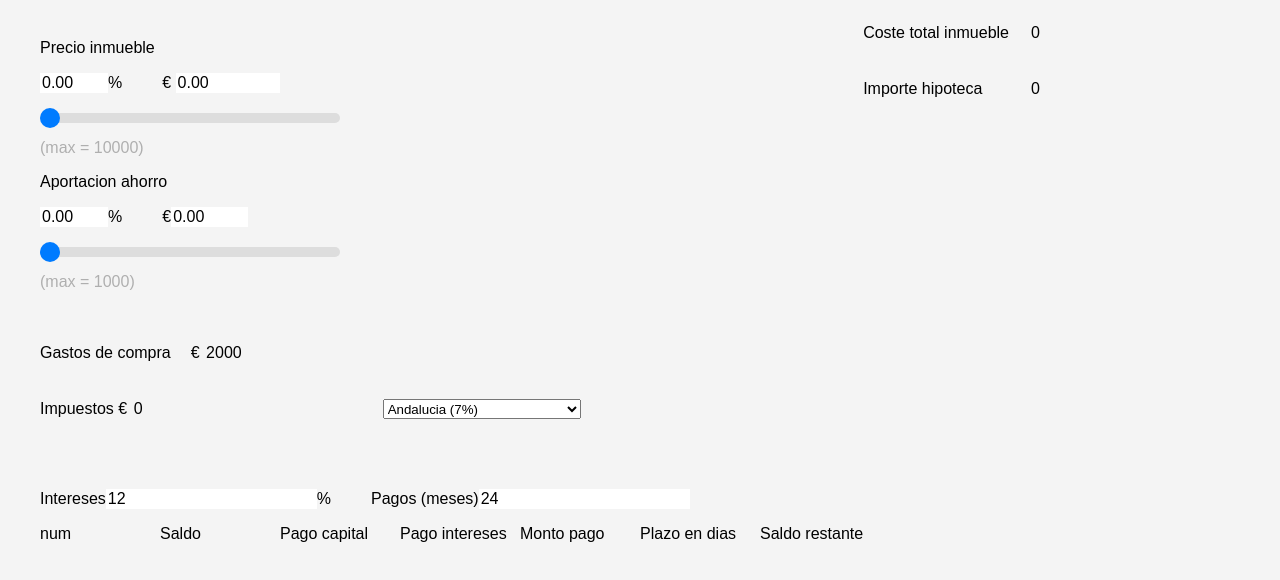
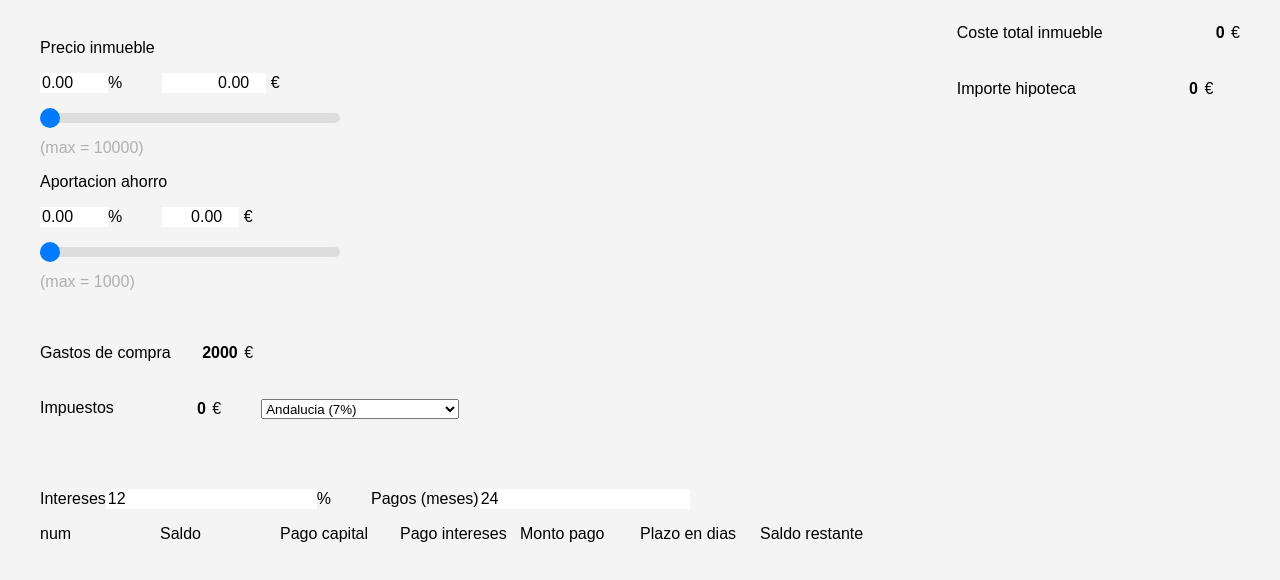
Before and after one commit to abelardogg/amortization-table, a plain HTML site: page index.html in a window 1280 px wide. Drawn offline with nearby package versions, Linux system fonts and the light colour scheme.

Commit message:
style fixes

```diff
--- a/index.html
+++ b/index.html
@@ -34,7 +34,7 @@
 
         input:read-only{
             background-color: transparent;
-
+           font-weight: bold;
         }
 
     </style>
@@ -57,8 +57,9 @@
                     </div>
                     <!-- set the max quantity you want -->
                     <div>
+                        <input type="number" class="slider-unit-quantity" min="0" max="10000" value="0" style="width:100px; text-align: right;">
                         <span>€</span>
-                        <input type="number" class="slider-unit-quantity" min="0" max="10000" value="0" style="width:100px">
+
                     </div>
 
                 </div>
@@ -79,7 +80,8 @@
                         <input type="number" class="slider-percentage" min="0" max="100" value="0"><span>%</span>
                     </div>
                     <div>
-                        <span>€</span><input type="number" class="slider-unit-quantity" min="0" max="1000" value="100">
+                        <input type="number" class="slider-unit-quantity" min="0" max="1000" value="100" style="text-align: right;">
+                        <span>€</span>
                     </div>
                 </div>
 
@@ -98,17 +100,18 @@
             <div style="display: flex ; align-items: center;  gap: 20px;">
                 <label for="purchase-expenses">Gastos de compra</label>
                 <div>
+                    <input id="purchase-expenses" type="text" name="purchase-expenses" readonly value="2000" style="text-align: right; width: 45px;">
                     <span>€</span>
-                    <input id="purchase-expenses" type="number" name="purchase-expenses" readonly value="2000">
                 </div>
 
             </div>
 
             <br><br>
             <div style="display: flex; gap: 40px;">
+                <label for="taxes">Impuestos </label>
                 <div>
-                    <label for="taxes">Impuestos <span>€</span></label>
-                    <input id="taxes" name="taxes" type="text" readonly value="0" style="margin: 0;">
+                    <input id="taxes" name="taxes" type="text" readonly value="0" style="margin: 0; width: 50px; text-align: right;">
+                    <span>€</span>
                 </div>
                 <select name="taxes-select" id="taxes-select">
                     <option value="7">Andalucia (7%)</option>
@@ -135,18 +138,24 @@
 
         </div>
         <div id="summary">
-            <div style="display: flex ; align-items: center; justify-content: space-between; gap: 20px;">
+            <div style="display: flex ; align-items: center;  gap: 20px;">
                 <label for="property-total">Coste total inmueble</label>
-                <input type="text" readonly value="0" id="property-total" name="property-total">
+                <div>
+                    <input type="text" readonly value="0" id="property-total" name="property-total" style="text-align: right; width: 100px;">
+                    <span>€</span>
+                </div>
             </div>
 
 
             <br>
             <br>
 
-            <div style="display: flex ; align-items: center; justify-content: space-between; gap: 20px;">
+            <div style="display: flex ; align-items: center;  gap: 20px;">
                 <label for="mortgage-amount">Importe hipoteca</label>
-                <input type="text" readonly value="0" id="mortgage-amount" name="mortgage-amount">
+                <div>
+                    <input type="text" readonly value="0" id="mortgage-amount" name="mortgage-amount" style="text-align: right; width: 100px;">
+                    <span>€</span>
+                </div>
             </div>
         </div>
     </div>
```
